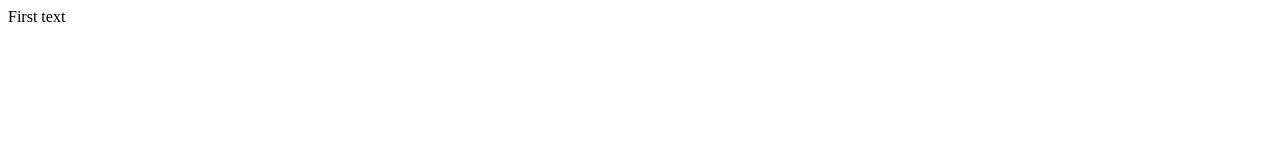
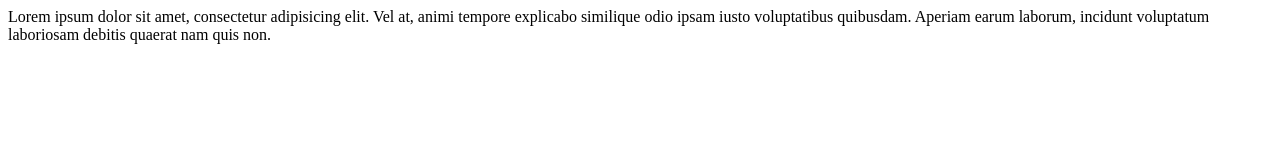
Before and after one commit to alchangyan/react_learning, a plain HTML site: page index.html in a window 1280 px wide. Drawn offline with Linux system fonts and the light colour scheme.

Commit message:
Third Commit

```diff
--- a/index.html
+++ b/index.html
@@ -5,7 +5,7 @@
 	<title>New Title 1</title>
 </head>
 <body>
-	<div>First text</div>
+	<div>Lorem ipsum dolor sit amet, consectetur adipisicing elit. Vel at, animi tempore explicabo similique odio ipsam iusto voluptatibus quibusdam. Aperiam earum laborum, incidunt voluptatum laboriosam debitis quaerat nam quis non.</div>
 
 </body>
 </html>
```
